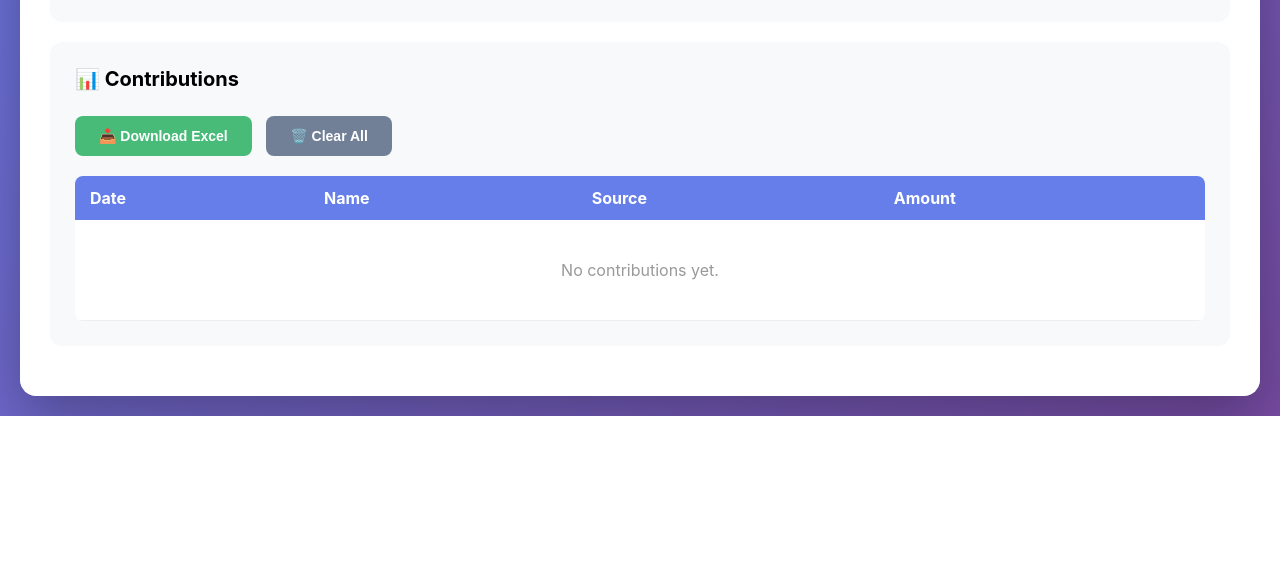
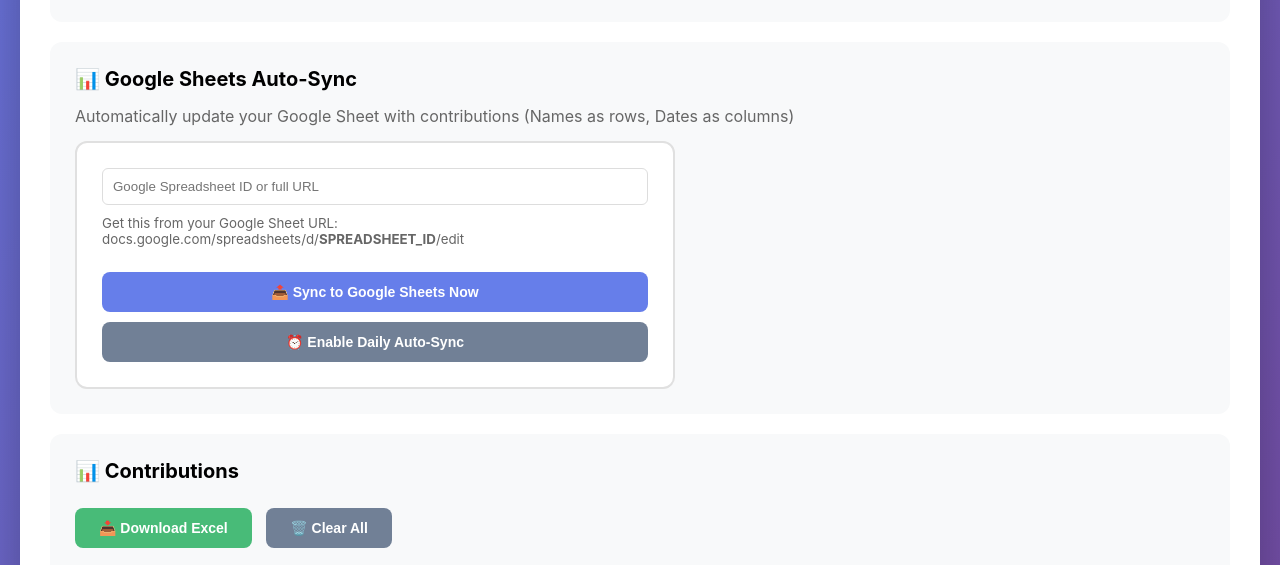
Before and after one commit to phachurch/church-tracker, a website: page index.html in a window 1280 px wide. Shown: the part 633-1198 px from the top of the page. Before the commit the page ends 1049 px from the top, so only its background shows below. Drawn offline with Linux system fonts and the light colour scheme.

Commit message:
index.html

```diff
--- a/index.html
+++ b/index.html
@@ -301,6 +301,28 @@
                 </div>
             </div>
 
+            <!-- Google Sheets Export -->
+            <div class="section">
+                <h2>📊 Google Sheets Auto-Sync</h2>
+                <p style="color: #666; margin-bottom: 15px;">Automatically update your Google Sheet with contributions (Names as rows, Dates as columns)</p>
+
+                <div class="connection-card" style="max-width: 600px;">
+                    <input type="text" id="spreadsheetId" placeholder="Google Spreadsheet ID or full URL" style="margin-bottom: 10px;">
+                    <small style="display: block; color: #666; margin-bottom: 15px;">
+                        Get this from your Google Sheet URL: docs.google.com/spreadsheets/d/<strong>SPREADSHEET_ID</strong>/edit
+                    </small>
+
+                    <button class="btn btn-primary" onclick="syncToGoogleSheets()" style="margin-right: 10px;">
+                        📤 Sync to Google Sheets Now
+                    </button>
+                    <button class="btn btn-secondary" onclick="setupAutoSync()">
+                        ⏰ Enable Daily Auto-Sync
+                    </button>
+
+                    <div id="sheetsStatus" style="margin-top: 15px; padding: 10px; border-radius: 6px; display: none;"></div>
+                </div>
+            </div>
+
             <!-- Table -->
             <div class="section">
                 <h2>📊 Contributions</h2>
@@ -332,7 +354,8 @@
             </div>
         </div>
     </div>
-<script>
+
+    <script>
         let contributions = [];
         let plaidAccessToken = null;
         let tithlyApiKey = null;
@@ -697,6 +720,85 @@
                 document.getElementById('tithlyStatus').textContent = 'Connected';
                 document.getElementById('syncTithlyBtn').style.display = 'block';
             }
+
+            // Load spreadsheet ID
+            const savedSpreadsheetId = localStorage.getItem('spreadsheetId');
+            if (savedSpreadsheetId) {
+                document.getElementById('spreadsheetId').value = savedSpreadsheetId;
+            }
+        }
+
+        // Sync to Google Sheets
+        async function syncToGoogleSheets() {
+            if (contributions.length === 0) {
+                showSheetsStatus('error', 'No contributions to sync');
+                return;
+            }
+
+            let spreadsheetId = document.getElementById('spreadsheetId').value.trim();
+
+            if (!spreadsheetId) {
+                showSheetsStatus('error', 'Please enter a Spreadsheet ID');
+                return;
+            }
+
+            // Extract ID from URL if full URL provided
+            if (spreadsheetId.includes('spreadsheets/d/')) {
+                const match = spreadsheetId.match(/\/d\/([a-zA-Z0-9-_]+)/);
+                if (match) spreadsheetId = match[1];
+            }
+
+            // Save spreadsheet ID
+            localStorage.setItem('spreadsheetId', spreadsheetId);
+
+            try {
+                showSheetsStatus('info', 'Syncing to Google Sheets...');
+
+                const response = await fetch('/.netlify/functions/sheets-update', {
+                    method: 'POST',
+                    headers: { 'Content-Type': 'application/json' },
+                    body: JSON.stringify({
+                        spreadsheetId: spreadsheetId,
+                        contributions: contributions
+                    })
+                });
+
+                const result = await response.json();
+
+                if (response.ok) {
+                    showSheetsStatus('success', `✓ ${result.message}`);
+                    showMessage('success', 'Google Sheets updated successfully!');
+                } else {
+                    throw new Error(result.error || 'Sync failed');
+                }
+            } catch (error) {
+                showSheetsStatus('error', 'Sync failed: ' + error.message);
+                showMessage('error', 'Failed to sync to Google Sheets. Make sure the spreadsheet ID is correct and you\'ve shared it with the service account.');
+            }
+        }
+
+        // Setup auto-sync
+        function setupAutoSync() {
+            const spreadsheetId = document.getElementById('spreadsheetId').value.trim();
+
+            if (!spreadsheetId) {
+                showSheetsStatus('error', 'Please enter a Spreadsheet ID first');
+                return;
+            }
+
+            localStorage.setItem('autoSyncEnabled', 'true');
+            localStorage.setItem('spreadsheetId', spreadsheetId);
+
+            showSheetsStatus('success', '✓ Auto-sync enabled! Will sync daily at midnight.');
+            showMessage('success', 'Auto-sync enabled! Your data will sync to Google Sheets daily.');
+        }
+
+        // Show sheets status message
+        function showSheetsStatus(type, msg) {
+            const statusDiv = document.getElementById('sheetsStatus');
+            statusDiv.style.display = 'block';
+            statusDiv.className = `message ${type}`;
+            statusDiv.textContent = msg;
         }
 
         function clearData() {
```
